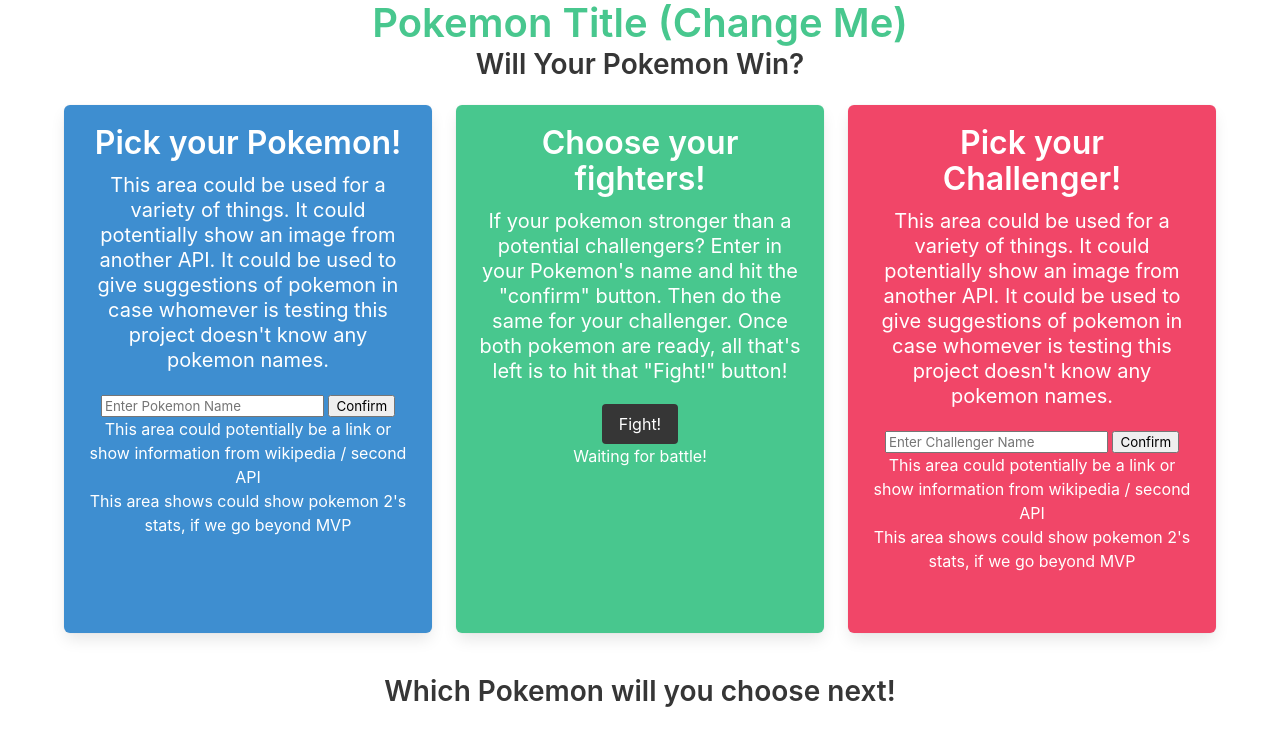
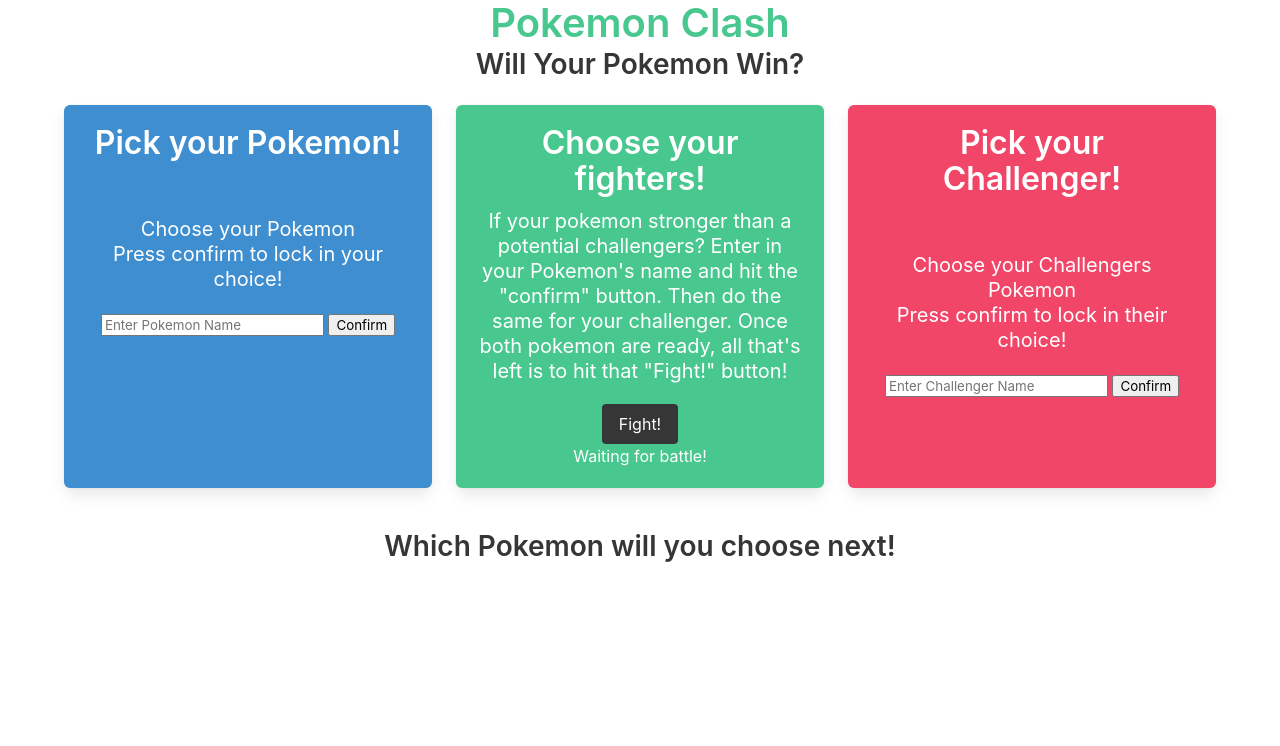
Before and after one commit to JohnKersey2/Pokemon-Clash, a plain HTML site: page index.html in a window 1280 px wide. Drawn offline with nearby package versions, Linux system fonts and the light colour scheme; no server answers.

Commit message:
changed placement of certain html elements

```diff
--- a/index.html
+++ b/index.html
@@ -3,33 +3,34 @@
   <head>
     <meta charset="utf-8">
     <meta name="viewport" content="width=device-width, initial-scale=1">
-    <title>Pokemon Title (Change Me)</title>
+    <title>Pokemon Clash</title>
     <link rel="stylesheet" href="https://cdn.jsdelivr.net/npm/bulma@0.9.4/css/bulma.min.css">
     <link rel="styleshee" href="./development/style.css">
   </head>
 
   <body>
     <div class="content container has-text-centered">
-      <h1 class="title is-2 has-text-success">Pokemon Title (Change Me)</h1> <!-- DONT FORGET TO CHANGE THIS AND TITLE-->
+      <h1 class="title is-2 has-text-success">Pokemon Clash</h1> <!-- DONT FORGET TO CHANGE THIS AND TITLE-->
       <h2 class="subtitle">Will Your Pokemon Win?</h2>
 
       <div class="tile is-ancestor"> <!-- Left column for Pokemon 1 -->
         <div class="tile is-parent">
           <article class="tile is-child box has-background-info">
             <p class="title has-text-white">Pick your Pokemon!</p>
-            <p class="subtitle has-text-white">This area could be used for a variety of things. It could potentially show an image from another API. It could be used to give suggestions of pokemon in case whomever is testing this project doesn't know any pokemon names.</p>
+            <img id="pokeimg1">
+            <p class="subtitle has-text-white">Choose your Pokemon<br> Press confirm to lock in your choice!</p>
             <label for="Pokemon Selection 1"></label>
             <form>
                 <input id="pokemonOne" type="text" placeholder="Enter Pokemon Name" />
                 <button id="pokemonOneConfirm" type="submit">Confirm</button>
             </form>
             <div class=has-text-white>
-              <p> This area could potentially be a link or show information from wikipedia / second API</p>
+              <!-- <p> This area could potentially be a link or show information from wikipedia / second API</p> -->
             </div>
             <div class=has-text-white >
-              <p>This area shows could show pokemon 2's stats, if we go beyond MVP</p>
+              <!-- <p>This area shows could show pokemon 2's stats, if we go beyond MVP</p> -->
               <p id="emoji1"> </p>
-              <img id="pokeimg1">
+
             </div>
           </article>
         </div>
@@ -48,7 +49,8 @@
         <div class="tile is-parent"> <!-- Right Column for Challenger / Pokemon 2-->
           <article class="tile is-child box has-background-danger">
             <p class="title has-text-white">Pick your Challenger!</p>
-            <p class="subtitle has-text-white">This area could be used for a variety of things. It could potentially show an image from another API. It could be used to give suggestions of pokemon in case whomever is testing this project doesn't know any pokemon names.</p>
+            <img id="pokeimg2">
+            <p class="subtitle has-text-white">Choose your Challengers Pokemon<br> Press confirm to lock in their choice!</p>
             <!-- List of testable pokemon names. Classic fights from the show? -->
             <label for="Pokemon 2 Selection"></label>
             <form>
@@ -56,12 +58,12 @@
                 <button id="pokemonTwoConfirm" type="submit">Confirm</button>
             </form>
             <div class=has-text-white>
-              <p> This area could potentially be a link or show information from wikipedia / second API</p>
+              <!-- <p> This area could potentially be a link or show information from wikipedia / second API</p> -->
             </div>
             <div class=has-text-white>
-              <p>This area shows could show pokemon 2's stats, if we go beyond MVP</p>
+              <!-- <p>This area shows could show pokemon 2's stats, if we go beyond MVP</p> -->
               <p id="emoji2"> </p>
-              <img id="pokeimg2">
+
             </div>
           </article>
         </div>
--- a/script.js
+++ b/script.js
@@ -35,6 +35,7 @@ pokemonTwoConfirm.addEventListener("click", function (event) {
             localStorage.setItem("pokemonTwoStats", data.stats[0].base_stat + data.stats[1].base_stat + data.stats[2].base_stat + data.stats[3].base_stat + data.stats[4].base_stat + data.stats[5].base_stat)
             document.getElementById("pokeimg2").setAttribute("src", data.sprites.front_default);
         }
+
         )})
 
 // takes data variables, calculates the winner, changes text under fight box
```
